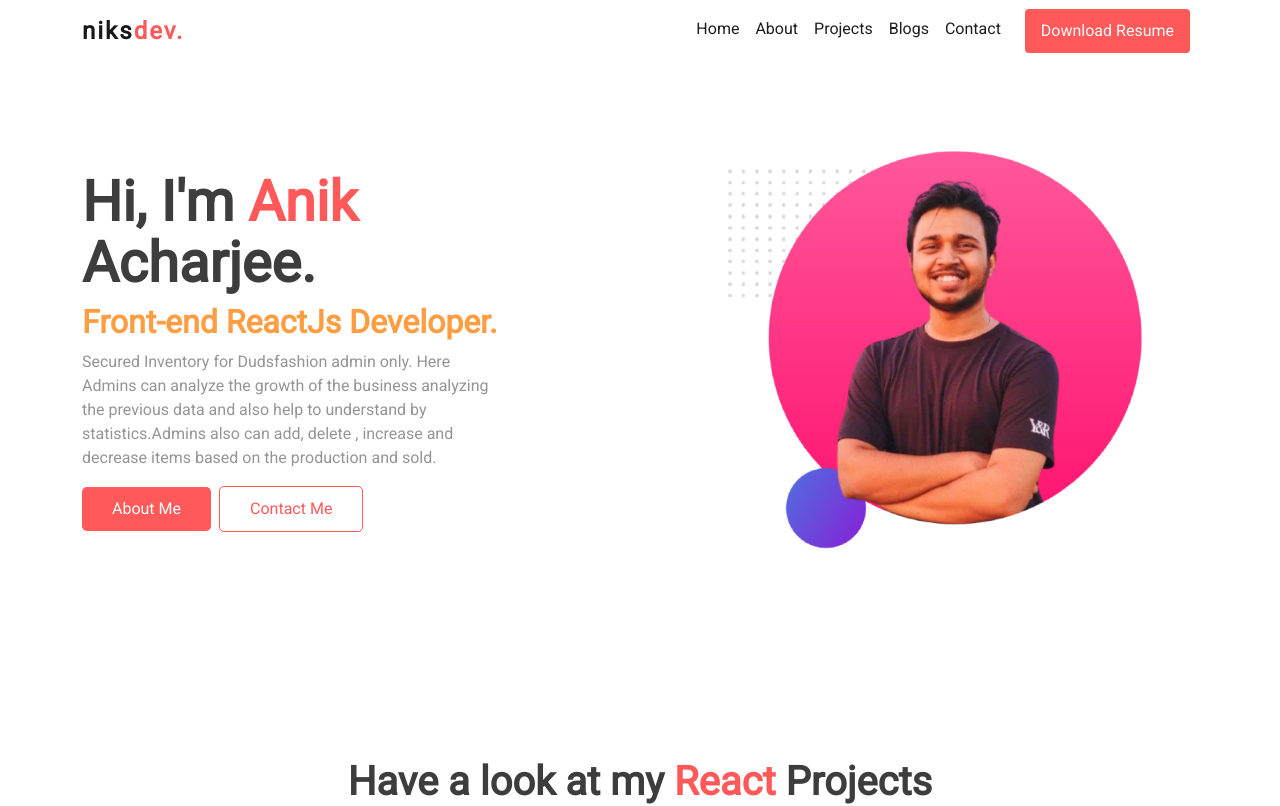
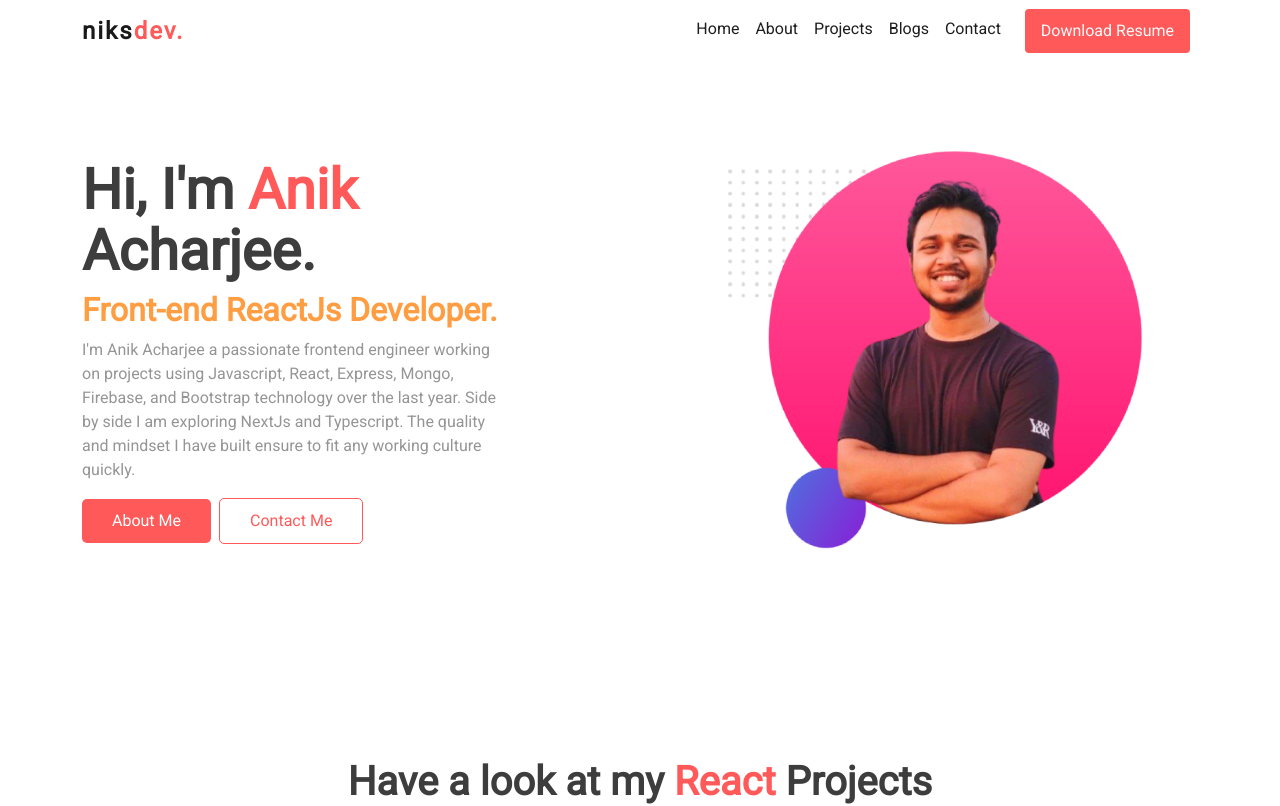
Before and after one commit to Anik-the-dev/anik_dev_portfolio, a React (Create React App) app: page / in a window 1280 px wide. Shown: the top 806 px of the page. Built offline with nearby package versions, Linux system fonts and the light colour scheme.

Commit message:
some changes in home section

```diff
--- a/src/Pages/MyHome/Banner.js
+++ b/src/Pages/MyHome/Banner.js
@@ -11,7 +11,7 @@ const Banner = () => {
                         <div className='banner-text w-75 custom-banner-text'>
                             <h1 className='custom-font-weight-600' style={{ color: '#3d3d3d'}}>Hi, I'm <span className='custom-primary-color'>Anik</span> Acharjee.</h1>
                             <h2 className='custom-secondary-color custom-font-weight-600'>Front-end ReactJs Developer.</h2>
-                            <p className='fs-6 ' style={{ color: '#959596' }}>Secured Inventory for Dudsfashion admin only. Here Admins can analyze the growth of the business analyzing the previous data and also help to understand by statistics.Admins also can add, delete , increase and decrease items based on the production and sold.</p>
+                            <p className='fs-6 ' style={{ color: '#959596' }}>I'm Anik Acharjee a passionate frontend engineer working on projects using Javascript, React, Express, Mongo, Firebase, and Bootstrap technology over the last year. Side by side I am exploring NextJs and Typescript. The quality and mindset I have built ensure to fit any working culture quickly.</p>
                         </div>
                         <div className='banner-btn my-3 d-md-flex align-items-center justify-content-start '>
                             <Link className='btn custom-btn me-2 ' to='/about'>About Me</Link>
```
Also changed, not shown: 1 other file (tests, documents, lock files or other folders).
